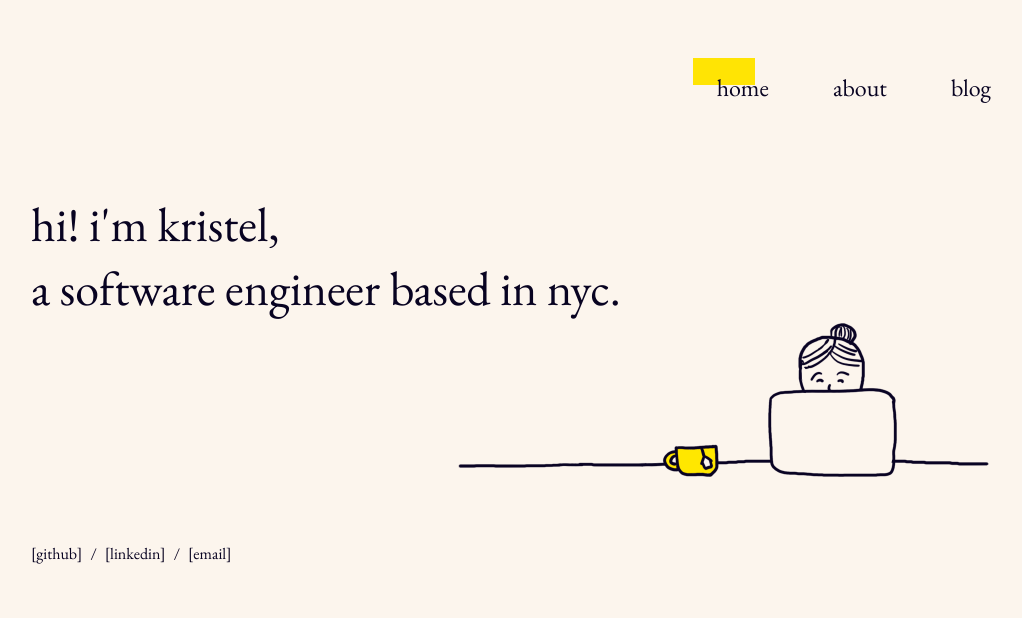
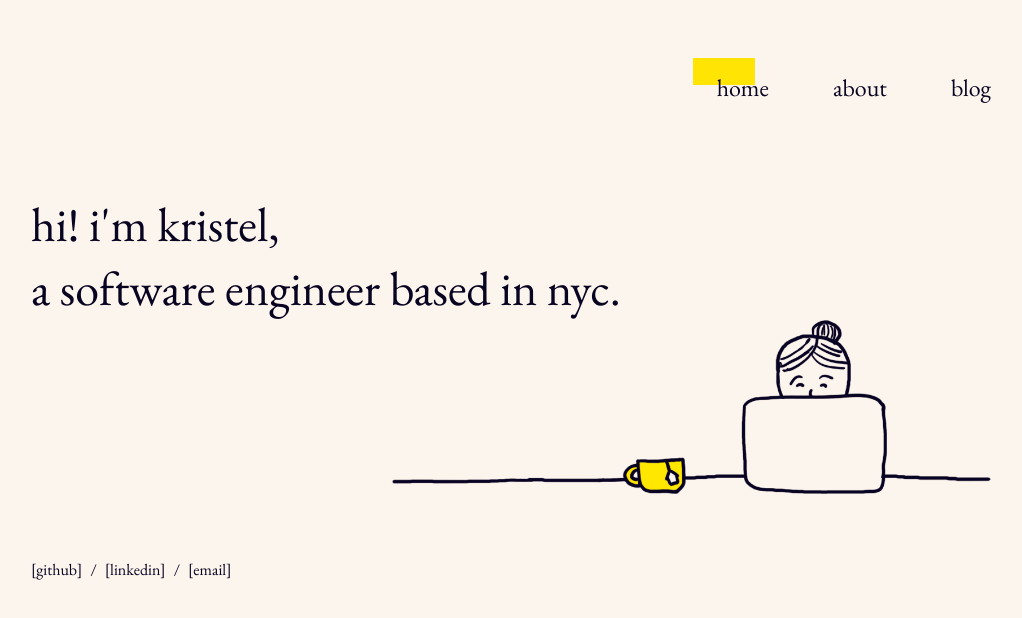
Before and after one commit to kristelfung/kristelfung-com, a Next.js app: page / in a window 1280 px wide. Shown: the top 618 px of the page, without its empty margins (129-1151 px from the left). Built offline with nearby package versions, Linux system fonts and the light colour scheme.

Commit message:
fix home img

```diff
--- a/src/app/page.tsx
+++ b/src/app/page.tsx
@@ -9,7 +9,13 @@ export default function Home() {
           <span className="block py-2">hi! i&apos;m kristel,</span>
           <span className="block py-2">a software engineer based in nyc.</span>
         </h1>
-        <Image src="/home.png" alt="homepage-image" width={1920} height={316} />
+        <Image
+          src="/home.png"
+          alt="homepage-image"
+          width={1063}
+          height={308}
+          className="ml-auto w-[600px]"
+        />
       </div>
       <Footer />
     </FadeIn>
```
Also changed, not shown: public/home.png.
